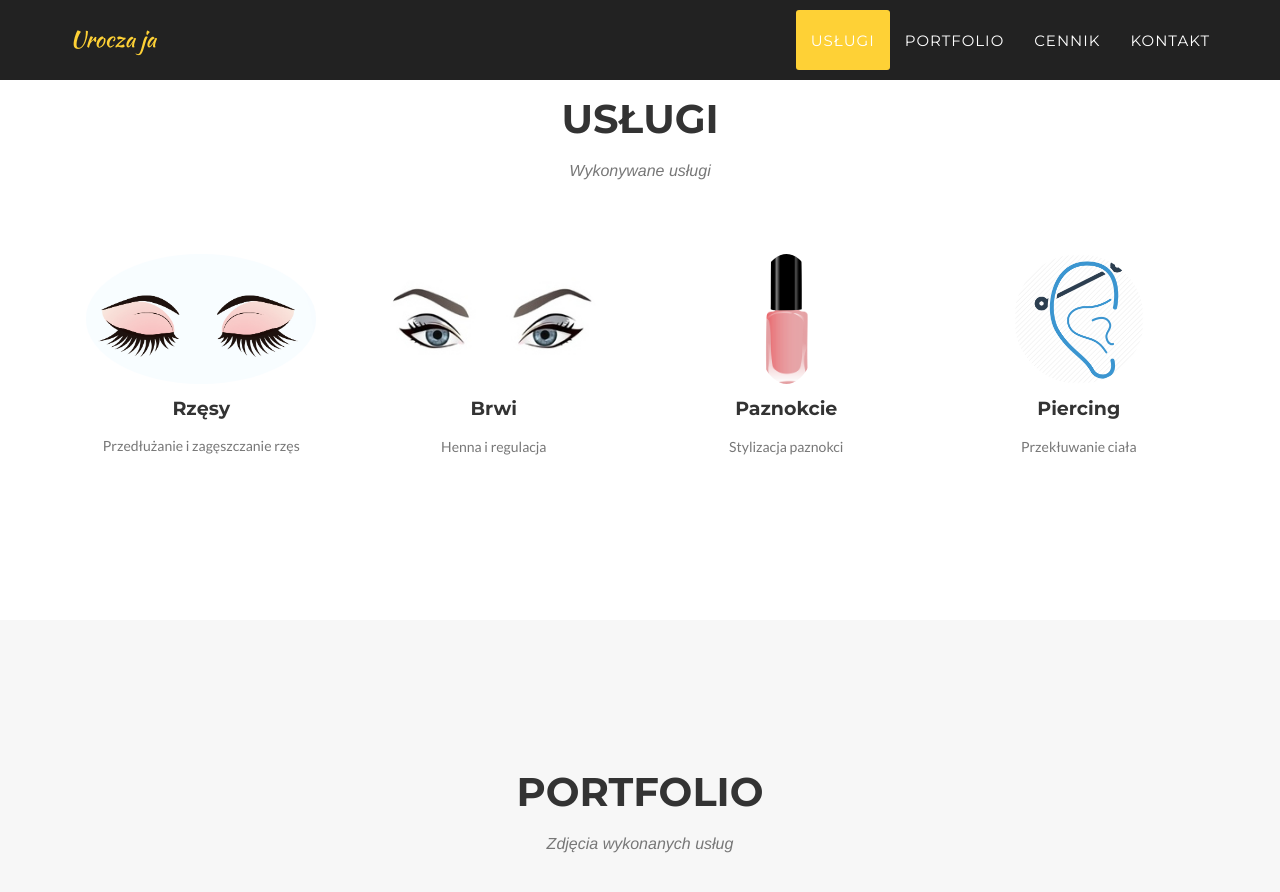
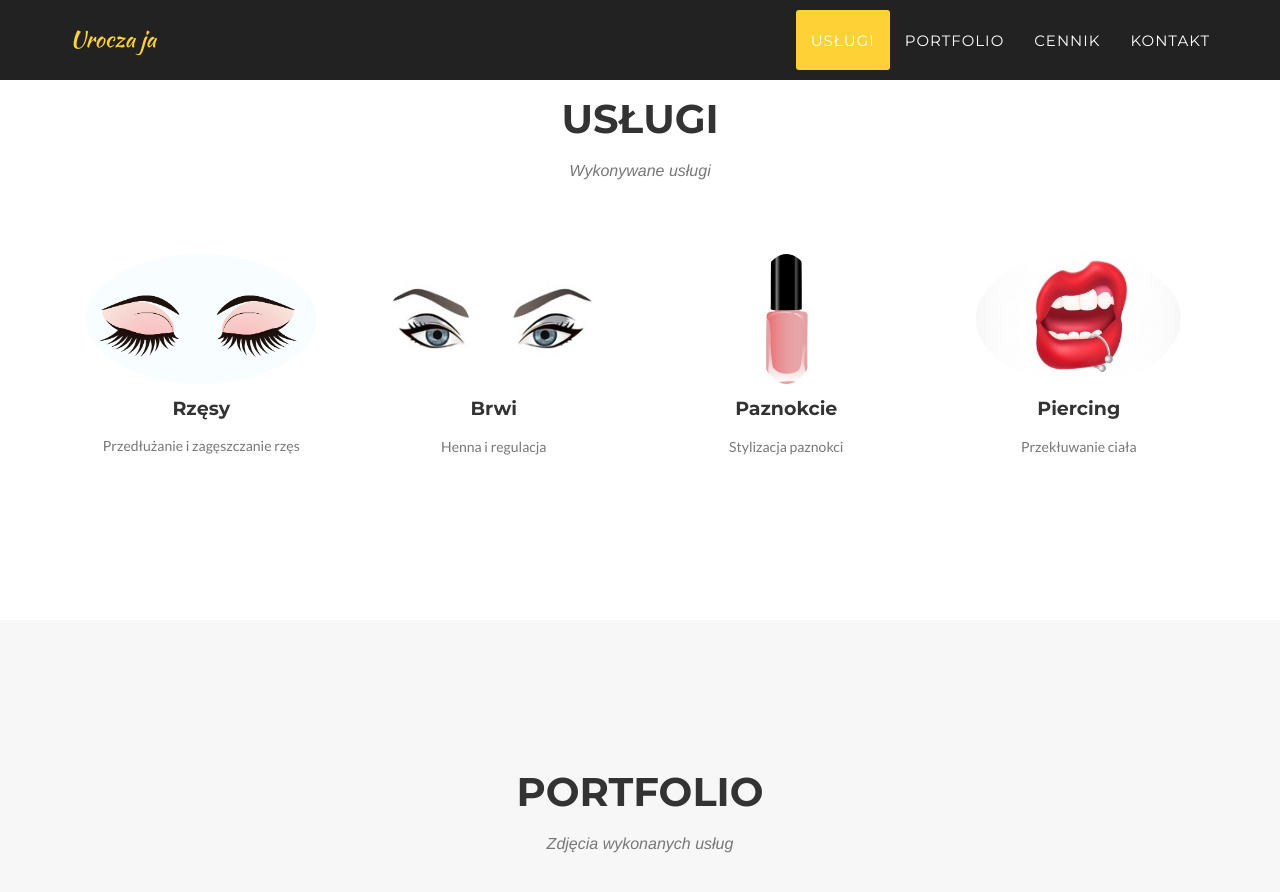
Before and after one commit to monikamimi/monikamimi.github.io, a Jekyll site: the page built from index.html, in a window 1280 px wide and 900 px high, scrolled down 811 px. Shown: the top 892 px of the window. Built offline with Jekyll 4.4.1, drawn with Linux system fonts in a browser that asks for light colours; some web fonts are replaced.

Commit message:
piercing photo

```diff
--- a/_includes/services.html
+++ b/_includes/services.html
@@ -24,7 +24,7 @@
                     <p style="font-family: Lato" class="text-muted">Stylizacja paznokci</p>
                 </div>
                 <div class="col-md-3">
-                        <img class="img-circle" height="130" src="img/services/piercing.png" alt="">
+                        <img class="img-circle" height="130" src="img/services/piercing.jpg" alt="">
                     <h4 class="service-heading">Piercing</h4>
                     <p style="font-family: Lato" class="text-muted">Przekłuwanie ciała</p>
                 </div>
```
Also changed, not shown: img/services/piercing.jpg (added), img/services/piercing.png (deleted).
